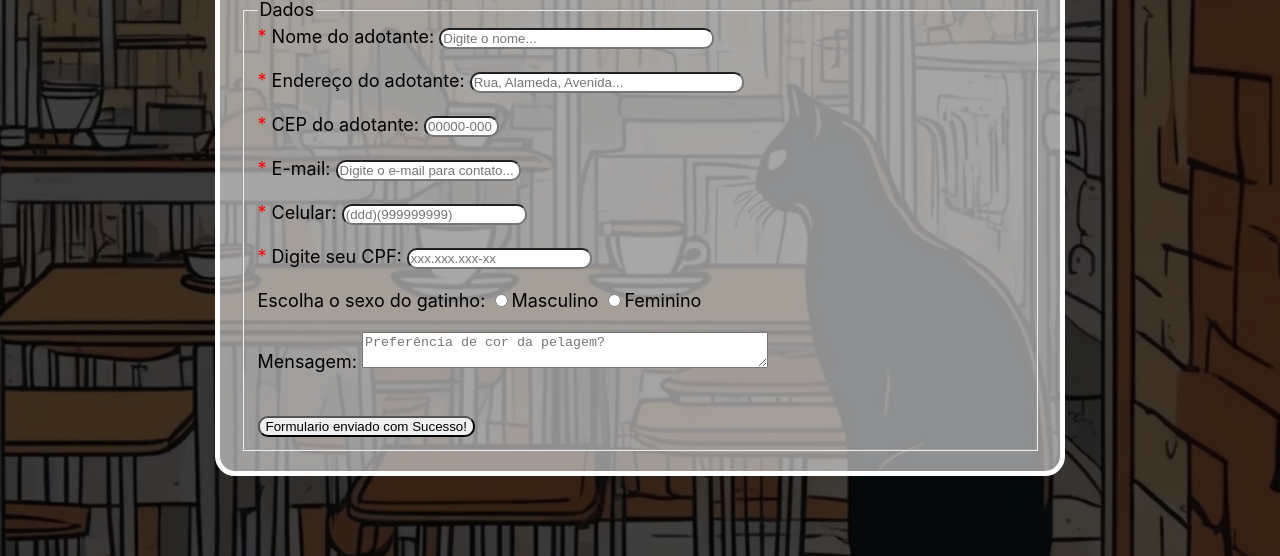
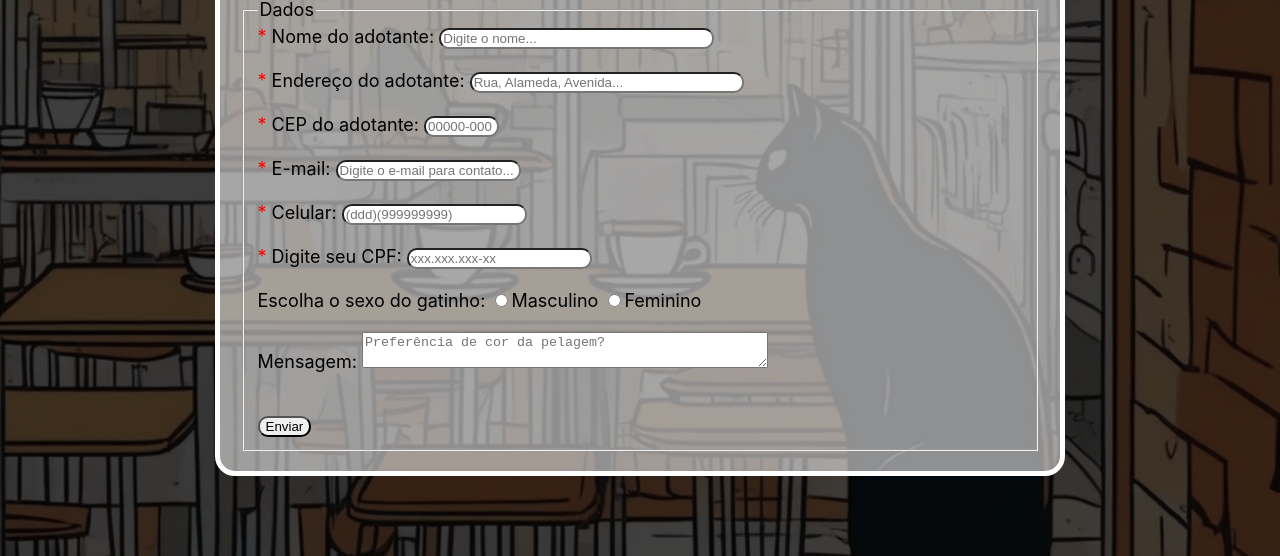
Before and after one commit to isnir/WebDev, a PHP site: page /Formulario.php in a window 1280 px wide. Shown: the part 482-1038 px from the top of the page. Run offline with PHP 8.4, Linux system fonts and the light colour scheme; the visitor is signed in with stand-in values (Sample User, id 1).

Commit message:
Update Formulario.php

```diff
--- a/Projeto/Formulario.php
+++ b/Projeto/Formulario.php
@@ -118,7 +118,7 @@
                         <br>
                     </div>
                     <br>
-                    <input button type="submit" name="submit" value="Formulario enviado com Sucesso!"></button>
+                    <input button type="submit" name="submit" value="Enviar"></button>
                 </div>
             </fieldset>
         </form>
```
